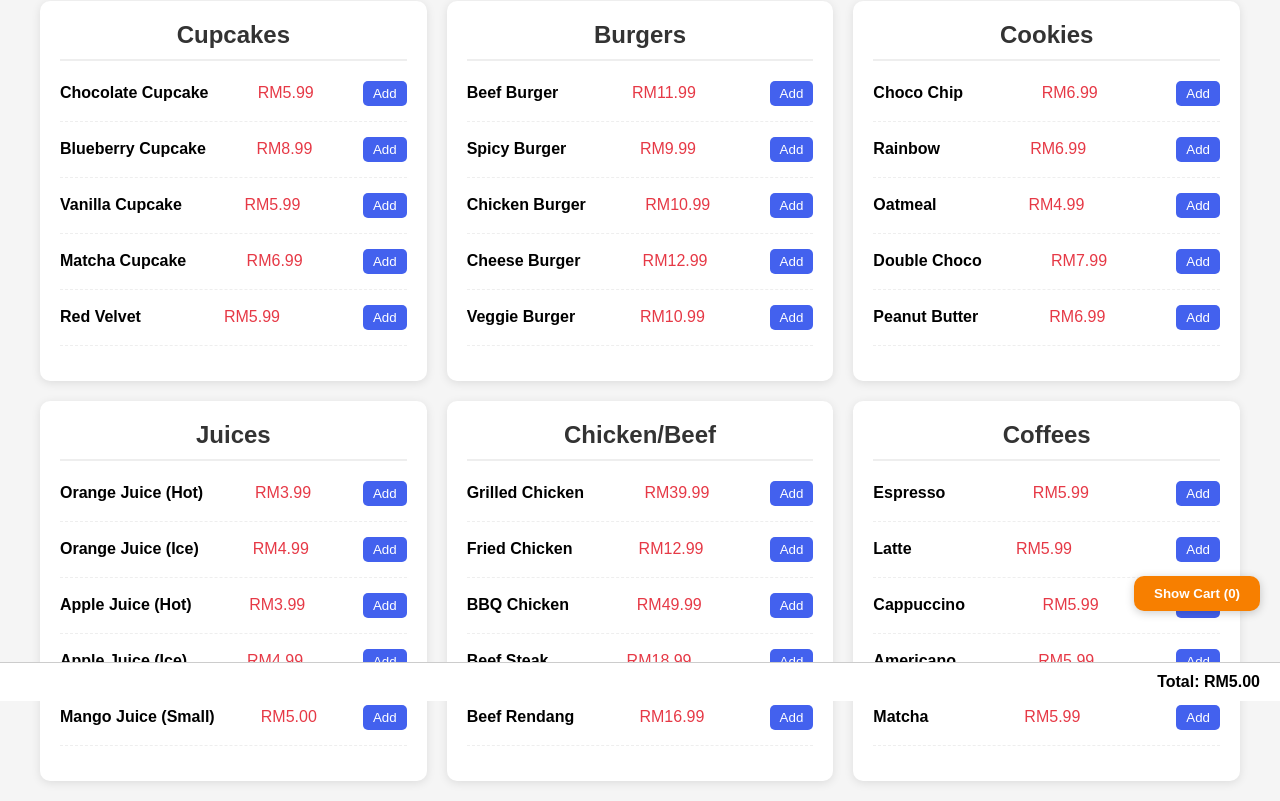
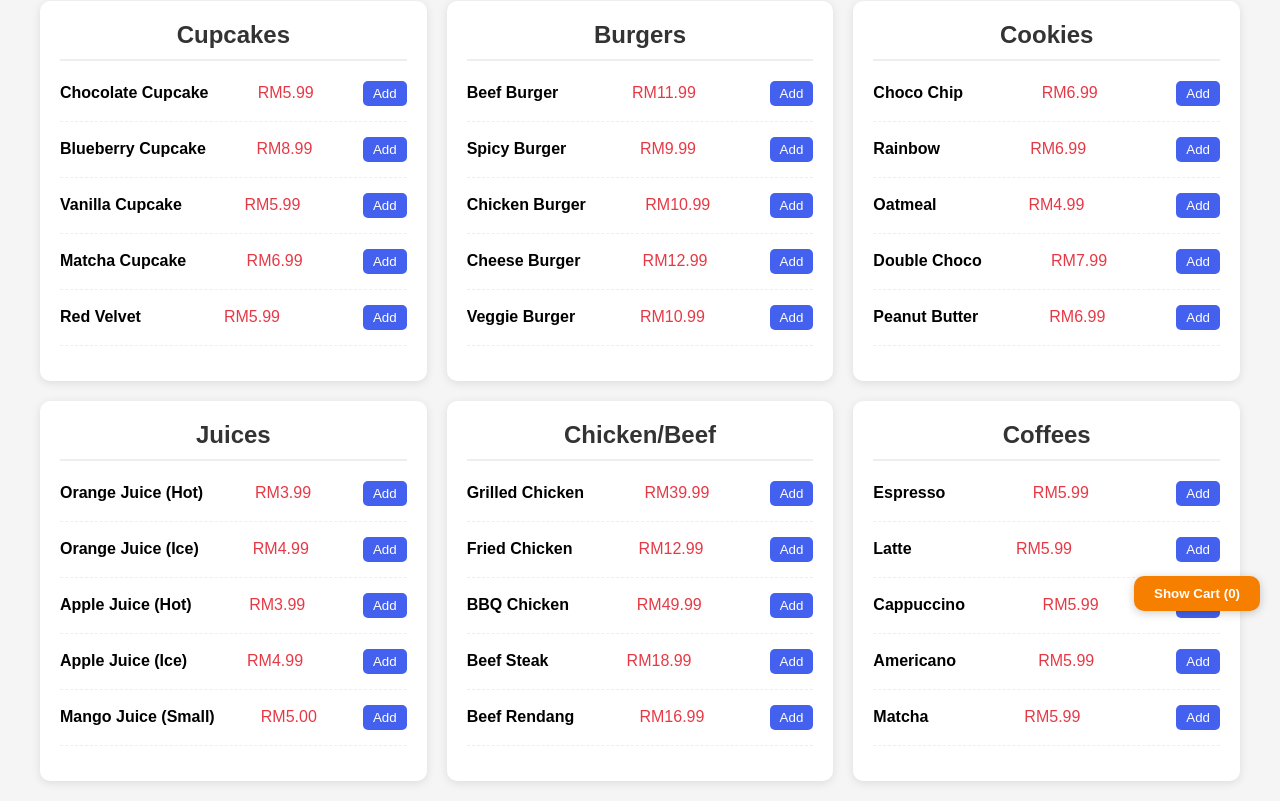
Before and after one commit to kailynchei/booking.html, a plain HTML site: page index.html in a window 1280 px wide. Shown: the part 99-900 px from the top of the page. Drawn offline with Linux system fonts and the light colour scheme.

Commit message:
Update index.html

```diff
--- a/index.html
+++ b/index.html
@@ -418,8 +418,7 @@
       </div>
     </div>
   </div>
-
-  <div class="cart-container" id="cart-container">
+ <div class="cart-container" id="cart-container">
     <h2>Your Cart</h2>
     <div id="cart-items"></div>
     <div class="cart-total">
@@ -430,16 +429,11 @@
     <button class="checkout-btn" onclick="checkout()">Checkout</button>
   </div>
 
-  <div class="cart-total-bar">
-    Total: RM<span id="total-bar">5.00</span>
-  </div>
-
   <script>
     let cart = [];
     const cartItemsEl = document.getElementById('cart-items');
     const subtotalEl = document.getElementById('subtotal');
     const totalEl = document.getElementById('total');
-    const totalBarEl = document.getElementById('total-bar');
     const cartCountEl = document.getElementById('cart-count');
     const deliveryFee = 5.00;
     const cartContainer = document.getElementById('cart-container');
@@ -493,7 +487,6 @@
 
       subtotalEl.textContent = subtotal.toFixed(2);
       totalEl.textContent = (subtotal + deliveryFee).toFixed(2);
-      totalBarEl.textContent = (subtotal + deliveryFee).toFixed(2);
       cartCountEl.textContent = itemCount;
     }
 
```
